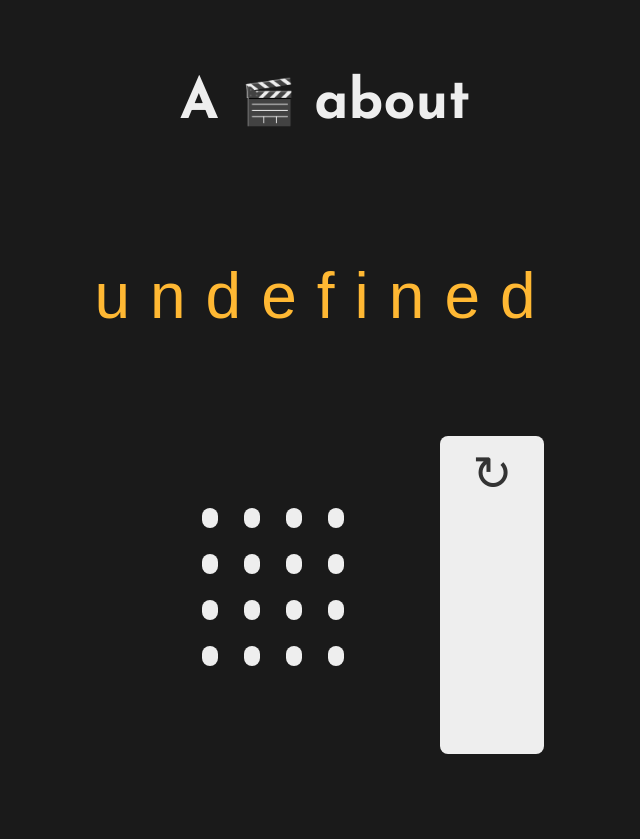
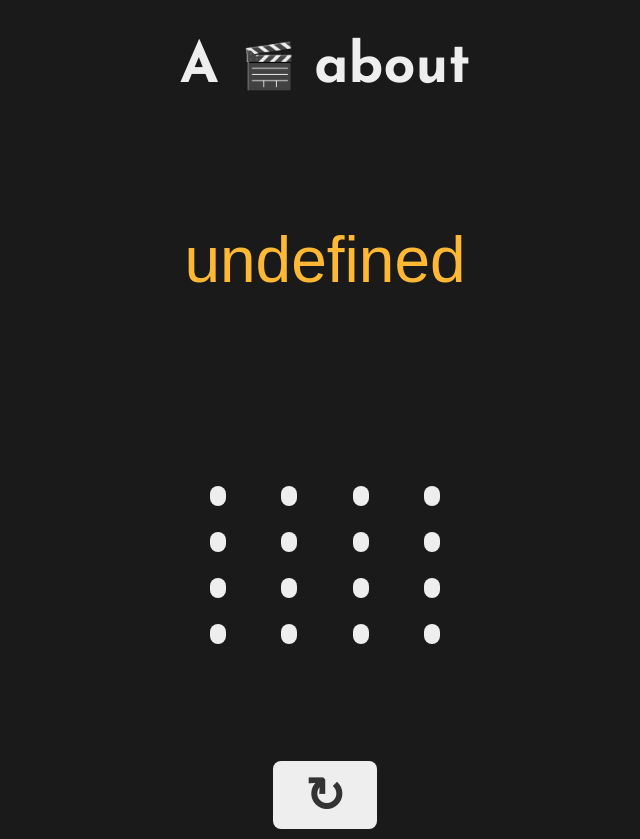
Before and after one commit to oOo0oOo/cinemojis, a website built with webpack: page webapp/index.html in a window 1280 px wide. Both pictures are taken after a click on the element 524 px from the left and 512 px from the top of the page. Shown: the whole page, without its empty margins (315-955 px from the left). Before the commit the page ends 800 px from the top, so only its background shows below. Built offline with nearby package versions, Linux system fonts and the light colour scheme; files whose address does not match are found by name; a web font is replaced by a local one.

Commit message:
Restart when movie is not known

```diff
--- a/webapp/index.html
+++ b/webapp/index.html
@@ -14,8 +14,10 @@
       <div id="start_container">What is it about?</div>
       <div id="history_container" class="history-container"></div>
       <div class="question-wrapper">
-        <div id="question_container" class="question-container"></div>
-        <div id="reroll_btn" class="emoji-btn">&#8635;</div>
+        <center>
+          <div id="question_container" class="question-container"></div>
+          <div id="reroll_btn" class="emoji-btn">&#8635;</div>
+        </center>
       </div>
     </div>
   </body>
--- a/webapp/src/config.ts
+++ b/webapp/src/config.ts
@@ -1,7 +1,8 @@
 const config = {
   movieSuggestionThreshold: 13,
   questionCount: 16,
-  wrongEmojiPenalty: -1,
+  wrongEmojiPenalty: -2,
+  maxEmojis: 8,
   movieFile: "static/data/movies.csv",
   emojiFile: "static/data/emojis.txt",
   cinemojiFile: "static/data/cinemojis.json"
--- a/webapp/src/game/engine.ts
+++ b/webapp/src/game/engine.ts
@@ -120,6 +120,10 @@ class Engine {
         }
         return result;
     }
+
+    get_emoji_count(): number {
+        return this.selected_emojis.length;
+    }
 }
 
 function shuffleArray<T>(array: T[]): T[] {
--- a/webapp/src/game/game.ts
+++ b/webapp/src/game/game.ts
@@ -2,6 +2,7 @@ import { config } from "../config";
 import { EmojiBtn } from "./emoji_btn";
 import { Engine } from "./engine";
 import { MovieSuggestionPopup } from "./suggestion";
+import { UnknownMoviePopup } from "./unknown_movie";
 
 class Game {
     private history_container: HTMLDivElement;
@@ -14,10 +15,11 @@ class Game {
     private emojis: string[] = [];
     private emoji_btns: EmojiBtn[] = [];
     private current_questions: number[] = [];
-    private first_click = false;
+    private did_first_click = false;
     private engine = new Engine();
     private suggestion_popup = new MovieSuggestionPopup();
     private movie_pick: number[] = [-1, 0];
+    private unknown_movie_popup = new UnknownMoviePopup();
 
     constructor() {
         this.history_container = document.getElementById("history_container") as HTMLDivElement;
@@ -42,6 +44,9 @@ class Game {
         // Add click event listener to suggestion popup yes and no buttons
         this.suggestion_popup.get_yes_btn().addEventListener("click", this.suggestion_answer.bind(this, true));
         this.suggestion_popup.get_no_btn().addEventListener("click", this.suggestion_answer.bind(this, false));
+
+        // Add click event listener to unknown movie popup close button
+        this.unknown_movie_popup.close_btn.addEventListener("click", this.start_new_game.bind(this));
     }
 
     suggestion_answer(answer: boolean) {
@@ -57,8 +62,6 @@ class Game {
         // Reset emoji questions
         this.reset_emoji_questions(false);
     }
-
-
 
     async init() {
         await this.engine.init();
@@ -89,24 +92,31 @@ class Game {
         this.engine.start_new_game();
         this.start_container.style.display = "block";
         this.history_container.innerHTML = "";
-        this.first_click = false;
+        this.did_first_click = false;
         this.title.innerHTML = 'Think of a <span class="title-emoji">&#127916;</span>';
 
         // Reset emoji buttons
         this.reset_emoji_questions();
+
+        // Hide unknown movie popup
+        this.unknown_movie_popup.close();
     }
 
     reset_emoji_questions(suggest_movie: boolean = true, force_random: boolean = false) {
         this.current_questions = [];
-        if (this.first_click && suggest_movie) {
+        if (this.did_first_click && suggest_movie) {
             // Find most likely movies
             this.movie_pick = this.engine.get_movie_suggestion();
 
             if (this.movie_pick[1] > config.movieSuggestionThreshold) {
                 // Display movie suggestion
                 this.suggestion_popup.show(this.movies[this.movie_pick[0]]);
+            } else if (this.engine.get_emoji_count() >= config.maxEmojis) {
+                this.unknown_movie_popup.show();
+                return;
             }
         }
+
         let emojis;
         if (force_random) {
             emojis = this.engine.get_random_emojis(16);
@@ -120,15 +130,15 @@ class Game {
     }
 
     on_click_emoji(index: number) {
-        if (!this.first_click) {
-            this.first_click = true;
+        if (!this.did_first_click) {
+            this.did_first_click = true;
             this.start_container.style.display = "none";
             this.title.innerHTML = 'A <span class="title-emoji">&#127916;</span> about';
         }
 
         // Add emoji to selected emojis
         this.engine.add_emoji(this.current_questions[index]);
-        this.history_container.innerHTML += this.emojis[this.current_questions[index]];
+        this.history_container.innerHTML += this.emojis[this.current_questions[index]] + " ";
         this.reset_emoji_questions();
     }
 }
--- /dev/null
+++ b/webapp/src/game/unknown_movie.ts
@@ -0,0 +1,45 @@
+class UnknownMoviePopup {
+  private container: HTMLDivElement;
+  private title: HTMLDivElement;
+  private overlay: HTMLDivElement;
+  public close_btn: HTMLButtonElement;
+
+  constructor() {
+    // Create popup wrapper element
+    const wrapper = document.createElement("div");
+    wrapper.classList.add("popup-wrapper");
+
+    // Create popup container
+    this.container = document.createElement("div");
+    this.container.classList.add("popup");
+
+    // Display text
+    this.title = document.createElement("h3");
+    this.title.classList.add("popup-title");
+    this.title.innerText = "I don't think I know this movie...";
+    this.container.appendChild(this.title);
+
+    // Add a btn to close the popup
+    this.close_btn = document.createElement("button");
+    this.close_btn.classList.add("emoji-btn");
+    this.close_btn.textContent = "😅";
+    this.container.appendChild(this.close_btn);
+
+    // Create overlay
+    this.overlay = document.createElement("div");
+    this.overlay.classList.add("popup-overlay");
+    wrapper.appendChild(this.container);
+    this.overlay.appendChild(wrapper);
+    document.body.appendChild(this.overlay);
+  }
+
+  show() {
+    this.overlay.style.display = "block";
+  }
+
+  close() {
+    this.overlay.style.display = "none";
+  }
+}
+
+export { UnknownMoviePopup };
--- a/webapp/static/style.css
+++ b/webapp/static/style.css
@@ -71,10 +71,8 @@ body {
     text-align: center;
     margin: 50px 40px 60px 40px;
     line-height: 2;
-    letter-spacing: 20px;
     max-width: 100%;
     color: rgb(255, 184, 51);
-    /* display: none; */
 }
 
 /* History container smaller font on mobile */
@@ -87,8 +85,6 @@ body {
 }
 
 .question-wrapper {
-    display: flex;
-    flex-wrap: wrap;
     justify-content: center;
     width: 100%;
 }
@@ -99,9 +95,6 @@ body {
     font-weight: 600;
     text-align: center;
     margin-bottom: 20px auto;
-
-
-    /* width: 100%; */
     max-width: calc((78px + 26px) * 4);
     padding: 10px calc((50% - 78px) * 0.5) 10px calc((50% - 78px) * 0.5); /* 10px padding on left and right */
     display: grid;
@@ -123,6 +116,8 @@ body {
     padding: 10px 8px;
     border-radius: 8px;
     transition: background-color 0.3s ease;
+    font-family: 'Noto Emoji';
+    font-weight: 600;
 }
 
 @media (max-width: 600px) {
@@ -145,6 +140,7 @@ body {
 #reroll_btn {
     margin-top: 16px;
     padding: 6px 32px 6px 32px;
+    max-width: min-content;
 }
 
 /* Overlay Styles */
```
Also changed, not shown: 2 other files.
